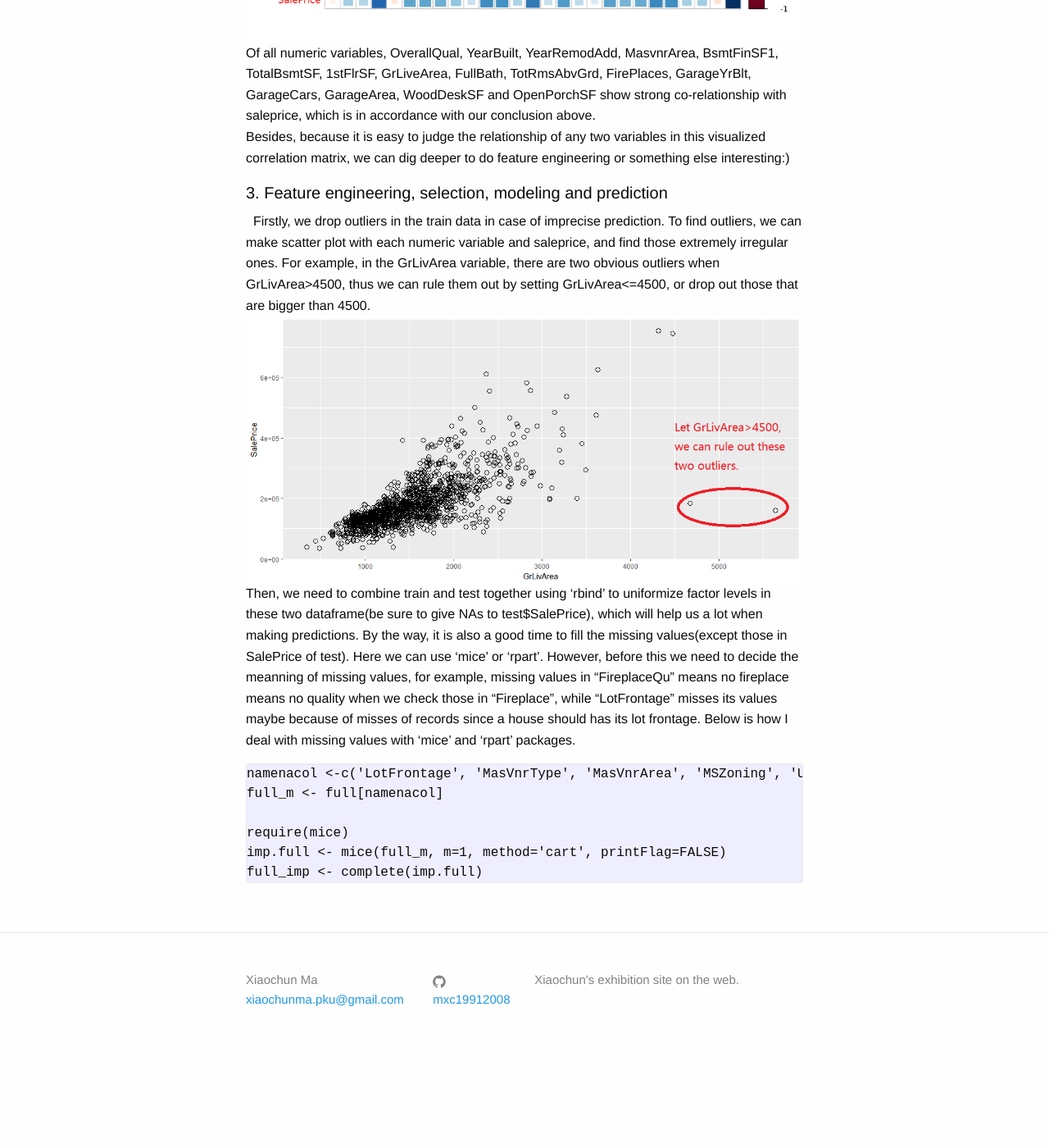
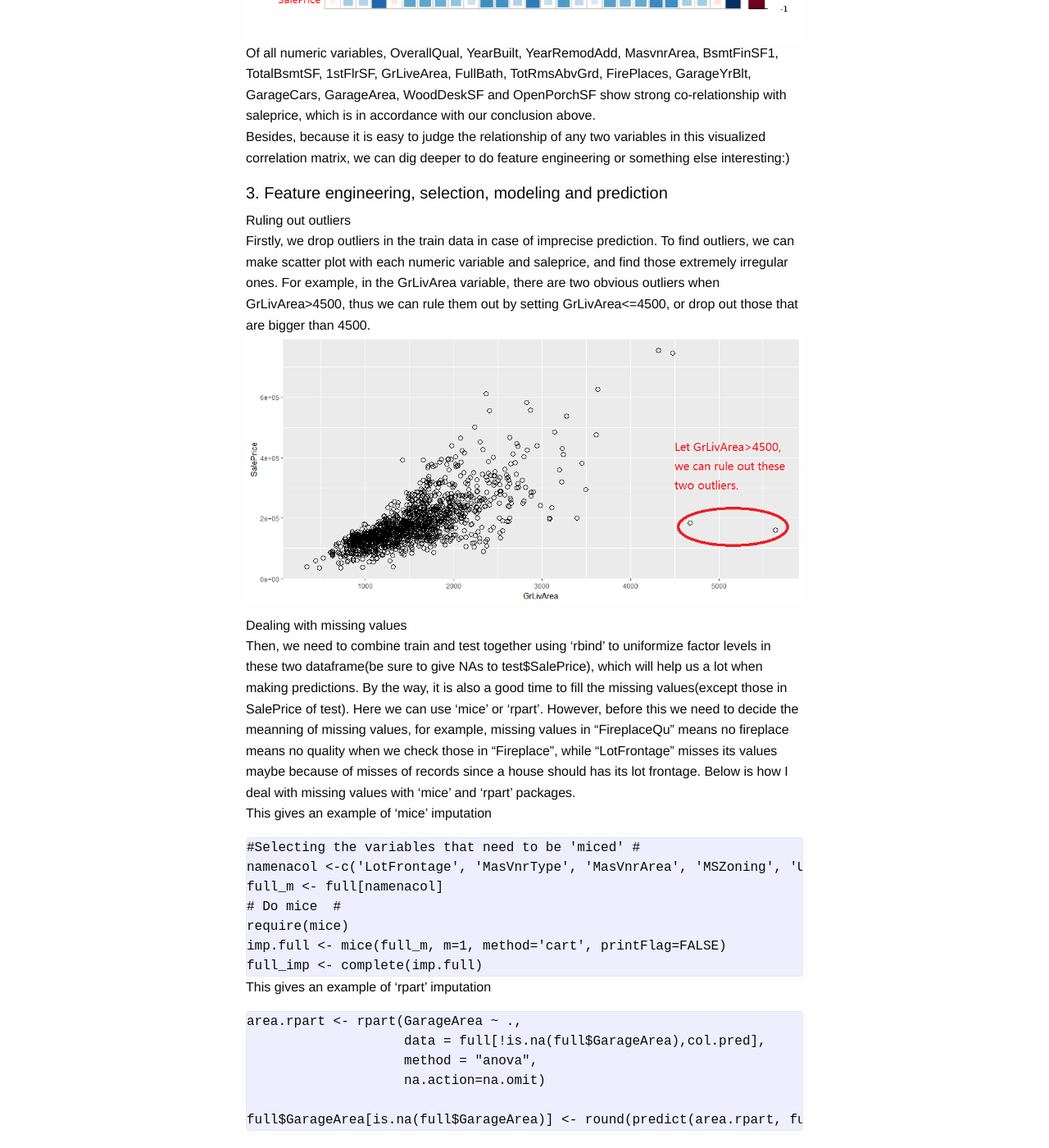
Before and after one commit to xiaochunma/mxc19912008.github.io, a Jekyll site: the page built from _posts/2016-11-24-house-price.markdown, in a window 1280 px wide and 1400 px high, scrolled down 8516 px. Shown: the whole window at 82% size. Built offline with Jekyll 4.4.1, drawn with Linux system fonts in a browser that asks for light colours; before the commit the page ends 9808 px from its top, so only the background shows below that.

Commit message:
Update 2016-11-24-house-price.markdown

```diff
--- a/_posts/2016-11-24-house-price.markdown
+++ b/_posts/2016-11-24-house-price.markdown
@@ -40,14 +40,27 @@ This section is to find strong-related numeric variables amoung each other to he
 Of all numeric variables, OverallQual, YearBuilt, YearRemodAdd, MasvnrArea, BsmtFinSF1, TotalBsmtSF, 1stFlrSF, GrLiveArea, FullBath, TotRmsAbvGrd, FirePlaces, GarageYrBlt, GarageCars, GarageArea, WoodDeskSF and OpenPorchSF show strong co-relationship with saleprice, which is in accordance with our conclusion above.
 Besides, because it is easy to judge the relationship of any two variables in this visualized correlation matrix, we can dig deeper to do feature engineering or something else interesting:)
 <h5>3. Feature engineering, selection, modeling and prediction </h5>
+<h7> Ruling out outliers</h7>
 Firstly, we drop outliers in the train data in case of imprecise prediction. To find outliers, we can make scatter plot with each numeric variable and saleprice, and find those extremely irregular ones. For example, in the GrLivArea variable, there are two obvious outliers when GrLivArea>4500, thus we can rule them out by setting GrLivArea<=4500, or drop out those that are bigger than 4500.
 <img src="\images\GrLivArea_outliers.png">
+<h7> Dealing with missing values </h7>
 Then, we need to combine train and test together using 'rbind' to uniformize factor levels in these two dataframe(be sure to give NAs to test$SalePrice), which will help us a lot when making predictions. By the way, it is also a good time to fill the missing values(except those in SalePrice of test). Here we can use 'mice' or 'rpart'. However, before this we need to decide the meanning of missing values, for example, missing values in "FireplaceQu" means no fireplace means no quality when we check those in "Fireplace", while "LotFrontage" misses its values maybe because of misses of records since a house should has its lot frontage. Below is how I deal with missing values with 'mice' and 'rpart' packages.
+This gives an example of 'mice' imputation
 <pre>
+#Selecting the variables that need to be 'miced' #
 namenacol <-c('LotFrontage', 'MasVnrType', 'MasVnrArea', 'MSZoning', 'Utilities' , 'BsmtFullBath', 'BsmtHalfBath'   , 'Functional', 'Exterior1st', 'Exterior2nd' , 'BsmtFinSF1', 'BsmtFinSF2', 'BsmtUnfSF', 'TotalBsmtSF', 'Electrical', 'KitchenQual', 'GarageCars', 'GarageArea', 'SaleType')
 full_m <- full[namenacol]
-
+# Do mice  #
 require(mice)
 imp.full <- mice(full_m, m=1, method='cart', printFlag=FALSE)
 full_imp <- complete(imp.full)
 </pre>
+This gives an example of 'rpart' imputation
+<pre>
+area.rpart <- rpart(GarageArea ~ .,
+                    data = full[!is.na(full$GarageArea),col.pred],
+                    method = "anova",
+                    na.action=na.omit)
+
+full$GarageArea[is.na(full$GarageArea)] <- round(predict(area.rpart, full[is.na(full$GarageArea),col.pred]))
+</pre>
```
